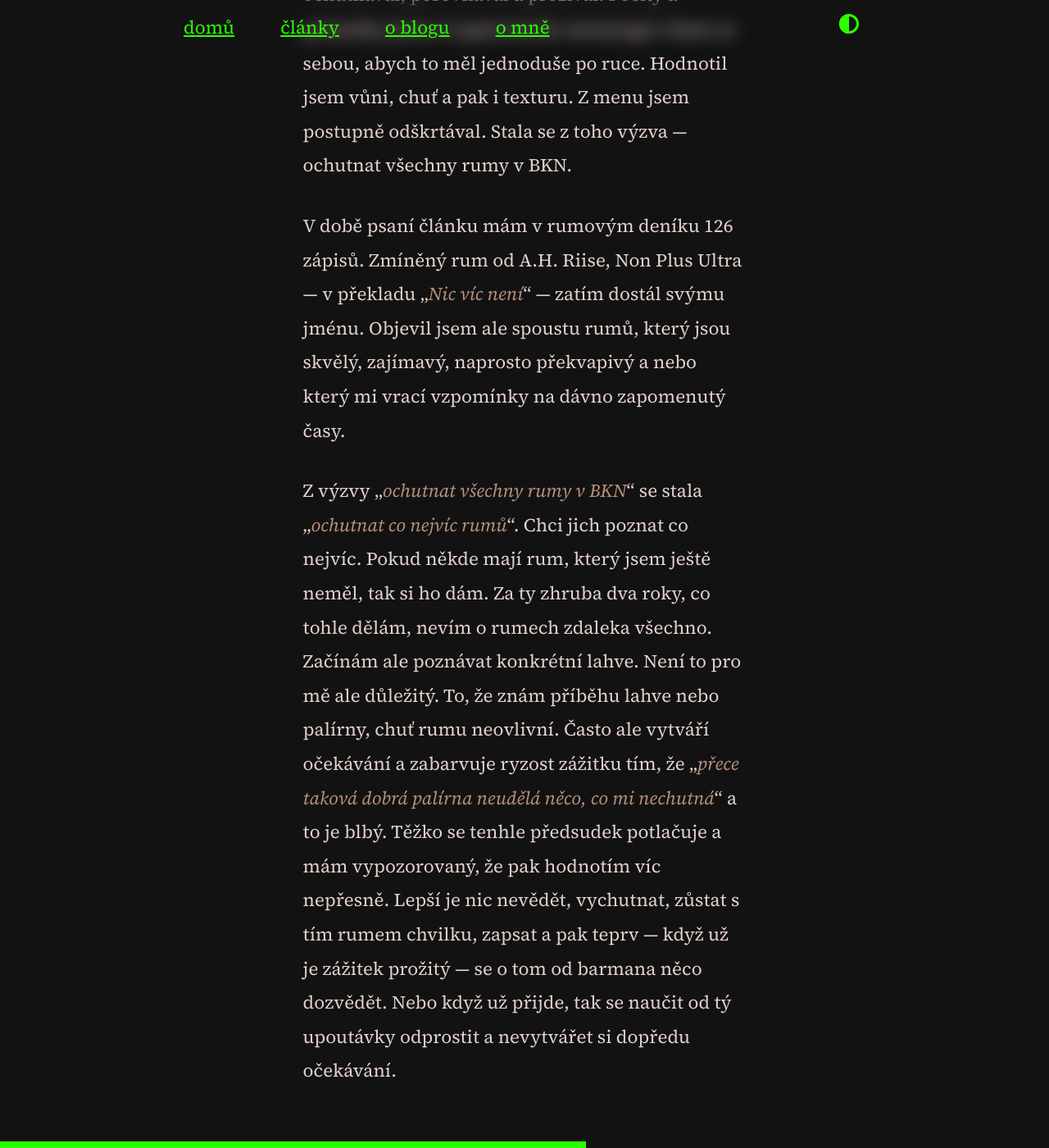
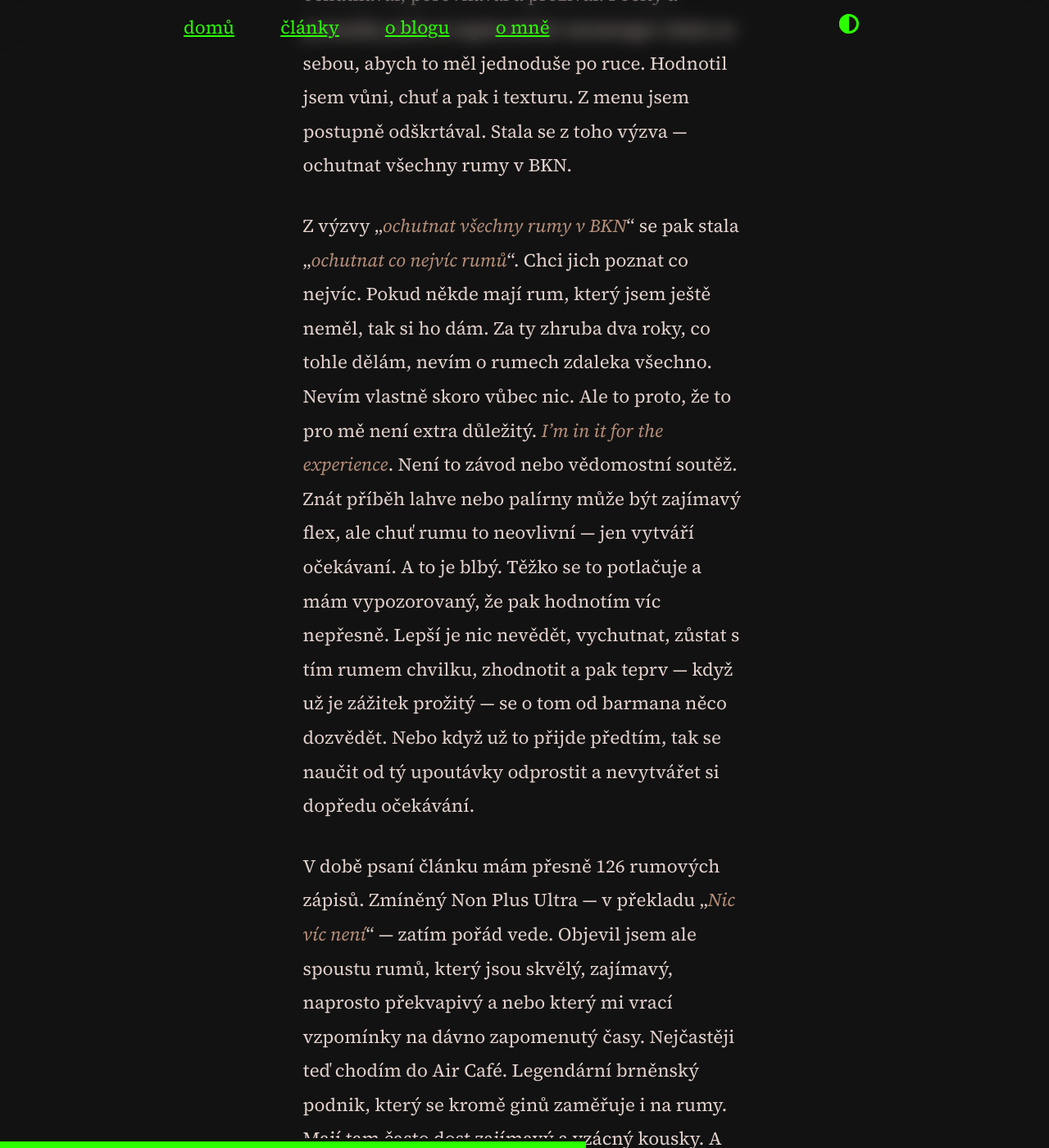
Before and after one commit to scherrer-txt/bts, a Jekyll site: the page built from _posts/2024-03-25-nekdo-to-rad-sladky.md, in a window 1280 px wide and 1400 px high, scrolled down 8788 px. Shown: the whole window at 82% size. Built offline with Jekyll 4.4.1, drawn with Linux system fonts in a browser that asks for light colours; some web fonts are replaced; some of the changed text lies outside the part shown.

Commit message:
uploaded new thumbnails, finalized post no. 16

```diff
--- a/_posts/2024-03-25-nekdo-to-rad-sladke.md
+++ b/_posts/2024-03-25-nekdo-to-rad-sladky.md
@@ -19,7 +19,7 @@ thumbnail: /assets/bts-16-thumb.png
 
 ## Krátký úvod
 
-**Myslel** jsem si, že mám rád whiskey. Nebo že bych ji *měl* mít rád. Popíjení whiskey mi pořád přijde jako společensky přijatelná, taková docela běžná „*chlapská*“ věc. Kdybych řekl, že to dělám rád a pravidelně, nejspíš to nezpůsobí moc velký údiv. Všechny ty reklamy, filmy, seriály a ostatní média, který konzumujeme, se na našem způsobu nahlížení na svět prostě podepisují.
+Myslel jsem si, že mám rád whiskey. Nebo že bych ji *měl* mít rád. Popíjení whiskey mi pořád přijde jako společensky přijatelná, taková docela běžná „*chlapská*“ věc. Kdybych řekl, že to dělám rád a pravidelně, nejspíš to nezpůsobí moc velký údiv. Všechny ty reklamy, filmy, seriály a ostatní média, který konzumujeme, se na našem způsobu nahlížení na svět prostě podepisují.
 
 ## Whiskey je pití sebevědomých
 
@@ -65,40 +65,40 @@ Na nějakou dobu jsem se rumům přestal věnovat. Pak ale můj kamarád Stalin
 
 Domů jsem si vzal celý jejich menu, ze kterýho jsem odstříhal všechno, co mě nezajímalo. Zůstal mi jen fragment s rumy. Další návštěvy vypadaly tak, že jsem se podíval do svýho rozstříhanýho menu a po dvojících si objednával panáky. Ty jsem ochutnával, porovnával a prožíval. Pocity a poznatky jsem si zapisoval do messenger chatu se sebou, abych to měl jednoduše po ruce. Hodnotil jsem vůni, chuť a pak i texturu. Z menu jsem postupně odškrtával. Stala se z toho výzva — ochutnat všechny rumy v BKN.
 
-V době psaní článku mám v rumovým deníku 126 zápisů. Zmíněný rum od A.H. Riise, Non Plus Ultra — v překladu „*Nic víc není*“ — zatím dostál svýmu jménu. Objevil jsem ale spoustu rumů, který jsou skvělý, zajímavý, naprosto překvapivý a nebo který mi vrací vzpomínky na dávno zapomenutý časy.
+Z výzvy „*ochutnat všechny rumy v BKN*“ se pak stala „*ochutnat co nejvíc rumů*“. Chci jich poznat co nejvíc. Pokud někde mají rum, který jsem ještě neměl, tak si ho dám. Za ty zhruba dva roky, co tohle dělám, nevím o rumech zdaleka všechno. Nevím vlastně skoro vůbec nic. Ale to proto, že to pro mě není extra důležitý. *I’m in it for the experience*. Není to závod nebo vědomostní soutěž. Znát příběh lahve nebo palírny může být zajímavý flex, ale chuť rumu to neovlivní — jen vytváří očekávaní. A to je blbý. Těžko se to potlačuje a mám vypozorovaný, že pak hodnotím víc nepřesně. Lepší je nic nevědět, vychutnat, zůstat s tím rumem chvilku, zhodnotit a pak teprv — když už je zážitek prožitý — se o tom od barmana něco dozvědět. Nebo když už to přijde předtím, tak se naučit od tý upoutávky odprostit a nevytvářet si dopředu očekávání.
 
-Z výzvy „*ochutnat všechny rumy v BKN*“ se stala „*ochutnat co nejvíc rumů*“. Chci jich poznat co nejvíc. Pokud někde mají rum, který jsem ještě neměl, tak si ho dám. Za ty zhruba dva roky, co tohle dělám, nevím o rumech zdaleka všechno. Začínám ale poznávat konkrétní lahve. Není to pro mě ale důležitý. To, že znám příběhu lahve nebo palírny, chuť rumu neovlivní. Často ale vytváří očekávání a zabarvuje ryzost zážitku tím, že „*přece taková dobrá palírna neudělá něco, co mi nechutná*“ a to je blbý. Těžko se tenhle předsudek potlačuje a mám vypozorovaný, že pak hodnotím víc nepřesně. Lepší je nic nevědět, vychutnat, zůstat s tím rumem chvilku, zapsat a pak teprv — když už je zážitek prožitý — se o tom od barmana něco dozvědět. Nebo když už přijde, tak se naučit od tý upoutávky odprostit a nevytvářet si dopředu očekávání.
+V době psaní článku mám přesně 126 rumových zápisů. Zmíněný Non Plus Ultra — v překladu „*Nic víc není*“ — zatím pořád vede. Objevil jsem ale spoustu rumů, který jsou skvělý, zajímavý, naprosto překvapivý a nebo který mi vrací vzpomínky na dávno zapomenutý časy. Nejčastěji teď chodím do Air Café. Legendární brněnský podnik, který se kromě ginů zaměřuje i na rumy. Mají tam často dost zajímavý a vzácný kousky. A hlavně tam maká můj kamarád a oblíbený barman.
 
 ## Co jsem o sobě zjistil
 
-Nemám rád, když mi někdo říká, co mám mít rád. Mám rád sladký rumy. Moje cesta vedla od těch nejsušších, nejuzenějších, nejnakouřenějších whiskey k sladkým rumům a rumovým elixirům.
+Nemám rád, když mi někdo říká, co mám mít rád. Mám rád sladký rumy. Moje cesta vedla od těch nejsušších, nejuzenějších, nejnakouřenějších whiskey k sladkým rumům a rumovým elixirům. Myslím, že jsem se s tím docela sžil. Někdo to prostě má rád sladký.
 
 Experimentování a zkoušení nových věcí je tím jednodušší, čím častěji to člověk dělá. Stačí se tomu otevřít v jedný oblasti života, propíše se to všude. Klasický snowball effect.
 
-K tomu, abych se rumům věnoval, nepotřebuju komunitu. Nepotřebuju to s někým řešit, radit se, sdílet zážitky. Nepotřebuju točit stories, hrát si na experta, psát si to do bia na instagramu, pořádat nebo chodit na zážitkový kurzy. Je to věc, kterou si dělám sám pro sebe. Nestojí na tom moje identita. Jo, občas někomu doporučím něco, co si myslím, že by mu třeba mohlo chutnat, ale to je čistě situační. Hromada mých známých pravděpodobně doteď nevěděla o tom, že takhle piju rumy.
+K tomu, abych se rumům věnoval, nepotřebuju komunitu. Nepotřebuju to s někým řešit, radit se, sdílet zážitky. Nepotřebuju to točit stories, hrát si na experta, psát si to do bia na instagramu, chodit na zážitkový kurzy. Je to věc, kterou si dělám sám pro sebe. Nestojí na tom moje identita. Jo, občas někomu doporučím něco, co si myslím, že by mu třeba mohlo chutnat, ale to je čistě situační. Hromada mých známých pravděpodobně doteď nevěděla o tom, že takhle piju rumy.
 
 To, že jsem se soustředil na sebe a na svoje vlastní prožívání věcí, mi pomohlo se odprostit od nánosů cizích názorů. Zvědomil jsem si, co mám rád a co ne, sžil jsem se s tím a nenechal jsem si to vymluvit. Rád si občas zaexperimentuju a dám si nějakou whiskey, ale to jen výjimečně a protože chci, ne protože mi to někdo nacpe s tím, že to je to „*pravý, chlapský pití*. Naposledy jsem si takhle dal Suntory Toki a bylo to velmi příjemný. Ale za to mohla i společnost, kterou jsem tehdy měl.
 
-Občas se teda přistihnu, jak se mi na puse rýsuje povýšenecký úšklebek — to když vidím si někoho dávat do kvalitního panáku led. Efektivně tím totiž zabíjí veškerý nuance, chuť a vůni. Navíc se tím ten panák zbytečně ředí. Stačí tři stupně rozdíl a je to jiný panák. Propastný rozdíl. Jenže kdo jsem já, abych komukoliv říkal, jak si má vychutnávat věci. Let’s just enjoy things, brány není potřeba hlídat. Nic se nezkazí, když budou lidi volně objevovat a interagovat s tím, co mají rádi; tak, jak jim to vyhovuje. Navíc, třeba je pro to nějaký zajímavý důvod, takže fajn příležitost pro pokec a výměnu zkušeností. Krátký self check a naštěstí se ten úšklebek zase rychle odrýsuje.
+Občas se teda přistihnu, jak se mi na puse rýsuje povýšenecký úšklebek — to když vidím si někoho dávat do kvalitního panáku led. Efektivně tím totiž zabíjí veškerý nuance, chuť a vůni. Navíc se tím ten panák zbytečně ředí. Stačí tři stupně celsia rozdíl a je to úplně jiný panák. Propastný rozdíl. Jenže kdo jsem já, abych komukoliv říkal, jak si má vychutnávat věci. Let’s just enjoy things, brány není potřeba hlídat. Nic se nezkazí, když budou lidi volně objevovat a interagovat s tím, co mají rádi; tak, jak jim to vyhovuje. Takovýhle krátký self check naštěstí ten úšklebek zase rychle odrýsuje.
 
 ## Jak hodnotím
 
 Rumy hodnotím na škále 1-7; tři pozitivní (dobrý, lepší, nejlepší), tři negativní (špatný, horší, nejhorší) a jeden neutrální stupeň. 5 rumů mám na nejvyšší příčce. Dohromady 46 rumů mi chutnalo, 25 mi přišlo neutrálních, 51 mi nechutnalo.
 
-Rumy ochutnávám od 22. září 2022 znova — i proto číslo rumů, který mi nechutnaly, není příliš vysoký. Chybí klasický Havany, Millonaria, Zacapy, Morgany, Bacardi, Heffrony a Republicy. Tenhle typ rumů mi nechutná, protože jsou schválně dělaný buď 1) tak, aby ani neurazily, ani nenadchly. nebo 2) aby se pily buď s colou, na ledu nebo v drinku.
+Rumy ochutnávám od 22. září 2022 znova — i proto číslo rumů, který mi nechutnaly, není zas tak vysoký. Chybí klasický Havany, Millonaria, Zacapy, Morgany, Bacardi, Heffrony a Republicy. Tenhle typ rumů mi spíš nechutná, protože jsou schválně dělaný buď 1) tak, aby ani neurazily, ani nenadchly, nebo 2) aby se pily buď s colou, na ledu nebo v drinku. A já svoje rumy rád piju neat[^8]
 
-Měl jsem rum, co chutnal jako tekutý dřevo, lékořicový pendrek nebo rajčatová polívka. Měl jsem rum, jehož aftertaste jsem cítil ještě tři hodiny v krku, i rum, co měl sametovou, až sirupovou texturu. Rum, co chutnal jako moje oblíbený čokoládovo-karamelový belgický pralinky; rum, který chutnal tak, jak voněla stodola ve Švýcarsku[^8]; rum, co voněl po dešti a chutnal jako říční kameny. Rum, ve kterým šlo cítit moře a písečná pláž.
+Měl jsem rum, co chutnal jako tekutý dřevo, lékořicový pendrek nebo rajčatová polívka. Měl jsem rum, jehož aftertaste jsem cítil ještě tři hodiny v krku, i rum, co měl sametovou, až sirupovou texturu. Rum, co chutnal jako moje oblíbený čokoládovo-karamelový belgický pralinky; rum, který chutnal tak, jak voněla stodola ve Švýcarsku[^9]; rum, co voněl po dešti a chutnal jako říční kameny. Rum, ve kterým šlo cítit moře a písečná pláž.
 
-## Moje oblíbené rumy
+## Moje oblíbený rumy
 ### A. H. Riise Non Plus Ultra
 {:.no_toc}
-- Ve vůni vanilka a dřevo, lehce sušené švestky;
-- Chuť jemná, sladká, dřevitá; velmi jemně karamelová; dlouho příjemně hřeje v krku;
+- Ve vůni vanilka a dřevo, sušené švestky;
+- Chuť jemná, sladká, vytrvalá, dřevitá; velmi jemně karamelová; dlouho příjemně hřeje v krku;
 - Sametová textura;
 
 ### Belmont Coconut Spirit
 {:.no_toc}
-- Krásná, sladká vůně; lehce dřevitá, vanilková a čokoládová; tóny kokosu;
+- Lehce dřevitá, vanilková a čokoládová; tóny kokosu v závěru;
 - Chuť spíš sladká a jemná; silně kope, ale i tak/právě pro to velmi příjemný na pití;
 - Sametová, lehce sirupová textura;
 
@@ -126,10 +126,11 @@ Měl jsem rum, co chutnal jako tekutý dřevo, lékořicový pendrek nebo rajča
 
 {: data-content=“footnotes“}
 
-[^1]: Tomuhle se říká [Drink-Based Characterization trop](https://tvtropes.org/pmwiki/pmwiki.php/Main/DrinkBasedCharacterization). Trop je motiv/myšlenková zkratka, která pomáhá vyprávět příběhy a chápat postavy na základě často dost stereotypních představ. Každý klišé je trop, ale ne každý trop je klišé. Víc [o tropech tady](https://en.wikipedia.org/wiki/Trope_(literature)).
+[^1]: Tomuhle se říká [Drink-Based Characterization trop](https://tvtropes.org/pmwiki/pmwiki.php/Main/DrinkBasedCharacterization). Trop je motiv/myšlenková zkratka, která pomáhá vyprávět příběhy a chápat postavy na základě často dost stereotypních představ. Každý klišé je trop, ale ne každý trop je klišé. Víc [o tropech tady](https://en.wikipedia.org/wiki/Trope_(literature))
 [^2]: tzv. [Lactose over Liquor trope](https://tvtropes.org/pmwiki/pmwiki.php/Main/LactoseOverLiquor)
 [^3]: tzv. [Tea is Classy](https://tvtropes.org/pmwiki/pmwiki.php/Main/TeaIsClassy)
 [^4]: tzv. [Wine is Classy](https://tvtropes.org/pmwiki/pmwiki.php/Main/WineIsClassy)
 [^6]: [Why Stereotypes Are Harmful](https://momentousinstitute.org/resources/why-stereotypes-are-harmful)
 [^7]: Tehdy řídili pánové z [Hedonism Spirit](https://www.hedonismspirit.cz/)
-[^8]: Ano, to se děje — dokážu si podle vůně představit chuť. Ne, není to divný, [dává to smysl](https://www.brainfacts.org/Thinking-Sensing-and-Behaving/Taste/2012/Taste-and-Smell).
+[^8]: „*Neat*“ znamená, že je alkohol pokojový teploty nalitý do sklenice přímo z lahve, žádný led, prostě jen tak
+[^9]: Ano, to se děje — dokážu si podle vůně představit chuť. Ne, není to divný, [dává to smysl](https://www.brainfacts.org/Thinking-Sensing-and-Behaving/Taste/2012/Taste-and-Smell)
```
Also changed, not shown: other parts of _posts/2024-03-25-nekdo-to-rad-sladky.md (+4 -4 lines), _posts/2024-03-galerie.md (renamed from _posts/2024-03-29-galerie.md), assets/thumbs/bts-01-thumb.png, assets/thumbs/bts-02-thumb.png, assets/thumbs/bts-03-thumb.png, assets/thumbs/bts-04-thumb.png, assets/thumbs/bts-05-thumb.png, assets/thumbs/bts-06-thumb.png, assets/thumbs/bts-07-thumb.png, assets/thumbs/bts-08-thumb.png, assets/thumbs/bts-09-thumb.png, assets/thumbs/bts-10-thumb.png, assets/thumbs/bts-11-thumb.png, assets/thumbs/bts-12-thumb.png, 4 more files.
